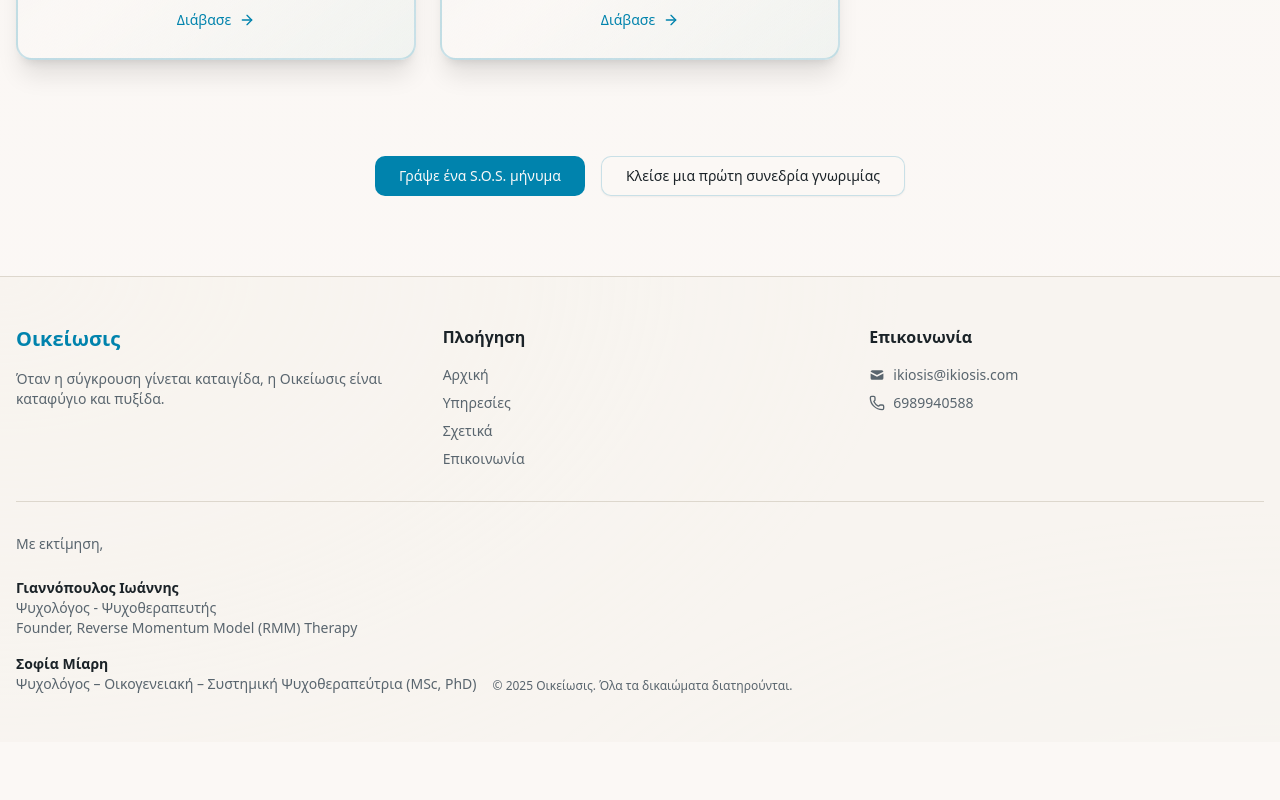
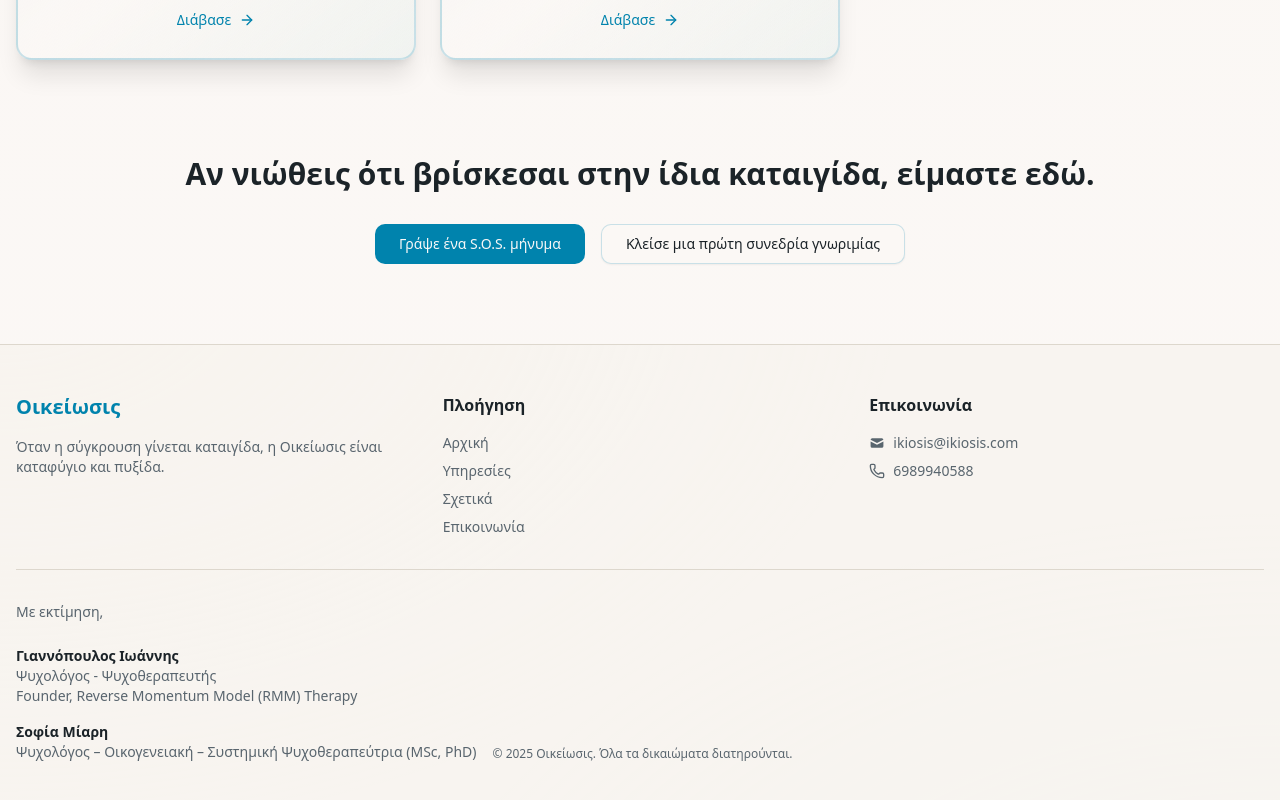
Before and after one commit to sebamatz/oikiosis, a Next.js app: page /testimonials in a window 1280 px wide. Shown: the part 2926-3726 px from the top of the page. Before the commit the page ends 3668 px from the top, so only its background shows below. Built offline with nearby package versions, Linux system fonts and the light colour scheme.

Commit message:
add text above CTA in testimonials

```diff
--- a/app/testimonials/page.tsx
+++ b/app/testimonials/page.tsx
@@ -161,7 +161,11 @@ export default function TestimonialsPage() {
         </div>
 
         {/* Call to Action Section */}
-        <div className="mt-16 md:mt-24 flex flex-col sm:flex-row items-center justify-center gap-4">
+        <div className="mt-16 md:mt-24 text-center">
+          <h2 className="mb-8 text-2xl font-bold md:text-3xl text-foreground">
+            Αν νιώθεις ότι βρίσκεσαι στην ίδια καταιγίδα, είμαστε εδώ.
+          </h2>
+          <div className="flex flex-col sm:flex-row items-center justify-center gap-4">
             <Button
               size="lg"
               onClick={() => window.dispatchEvent(new Event("openSOSChat"))}
@@ -179,6 +183,7 @@ export default function TestimonialsPage() {
             </Button>
           </div>
         </div>
+      </div>
     </main>
   );
 }
```
Lines whose indentation alone changed are shown as unchanged.
